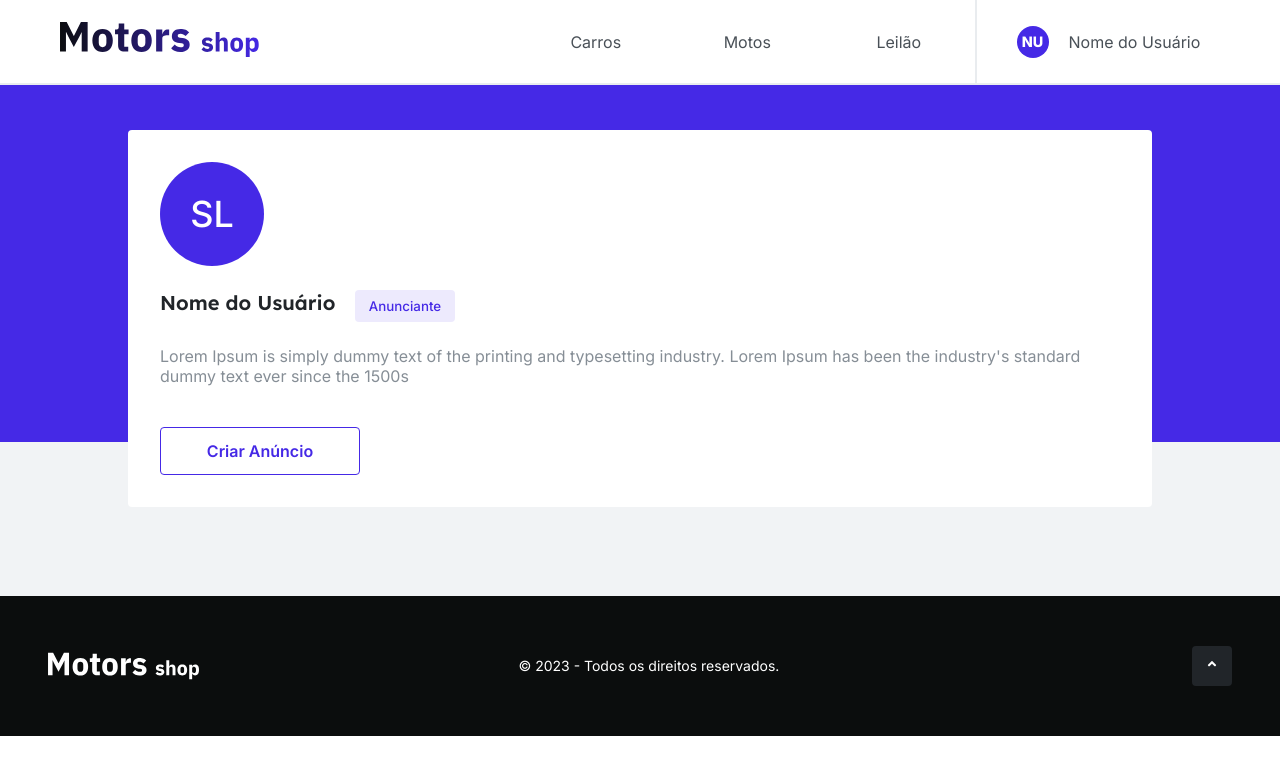
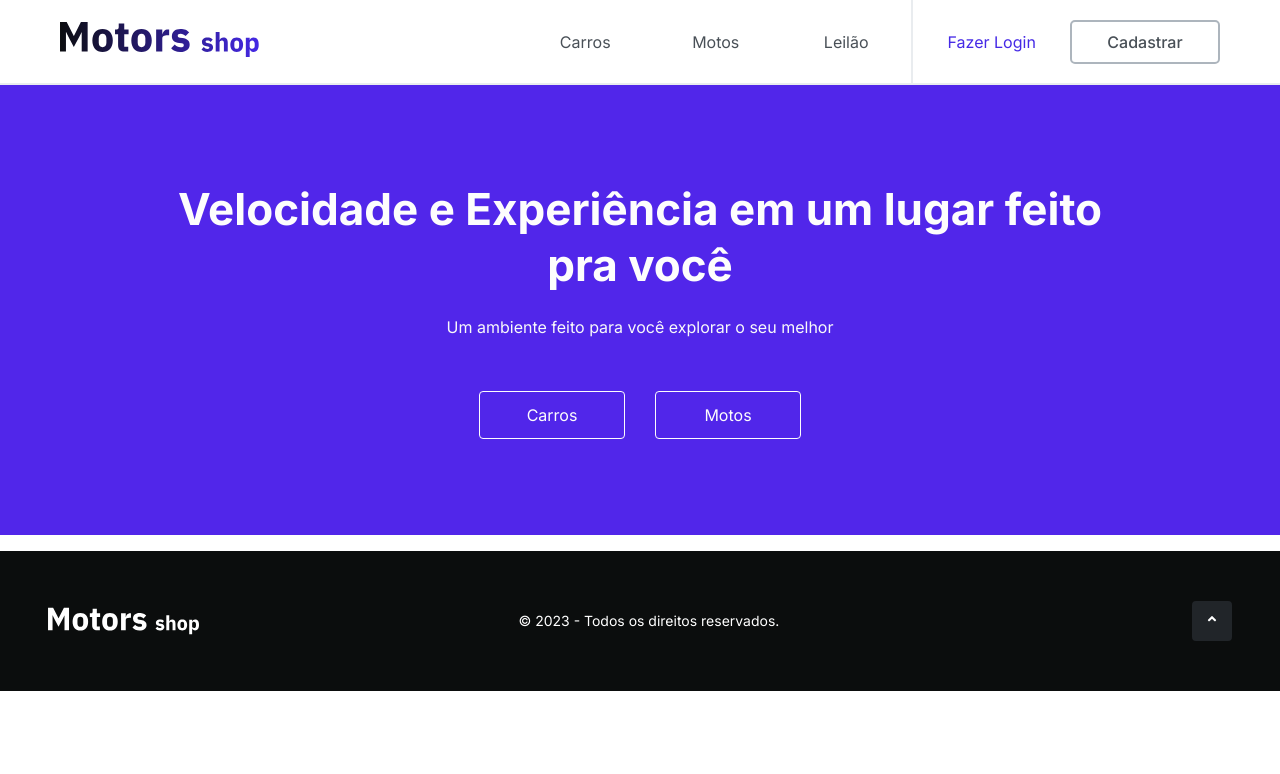
Before and after one commit to M6-PROJETO-FINAL/motors-shop-front, a React (Create React App) app: page /home in a window 1280 px wide. Shown: the top 774 px of the page. Built offline with nearby package versions, Linux system fonts and the light colour scheme.

Commit message:
fix: navbar tweaks

```diff
--- a/src/Pages/Home/index.tsx
+++ b/src/Pages/Home/index.tsx
@@ -1,15 +1,11 @@
 import Navbar from "../../components/Navbar";
 import { Footer } from "../../components/Footer";
 import Header from "../../components/Header";
-import NavbarLogged from "../../components/NavbarLogged";
-import ProfileViewAdmin from "../ProfileViewAdmin";
 
 const HomePage = (): JSX.Element => {
   return (
     <main>
-      {/* <Navbar /> */}
-      {/* <NavbarLogged /> */}
-      <ProfileViewAdmin />
+      <Navbar />
       <Header />
       <Footer />
     </main>
```
Also changed, not shown: src/components/NavbarLogged/style.ts (+0 -7 lines).
